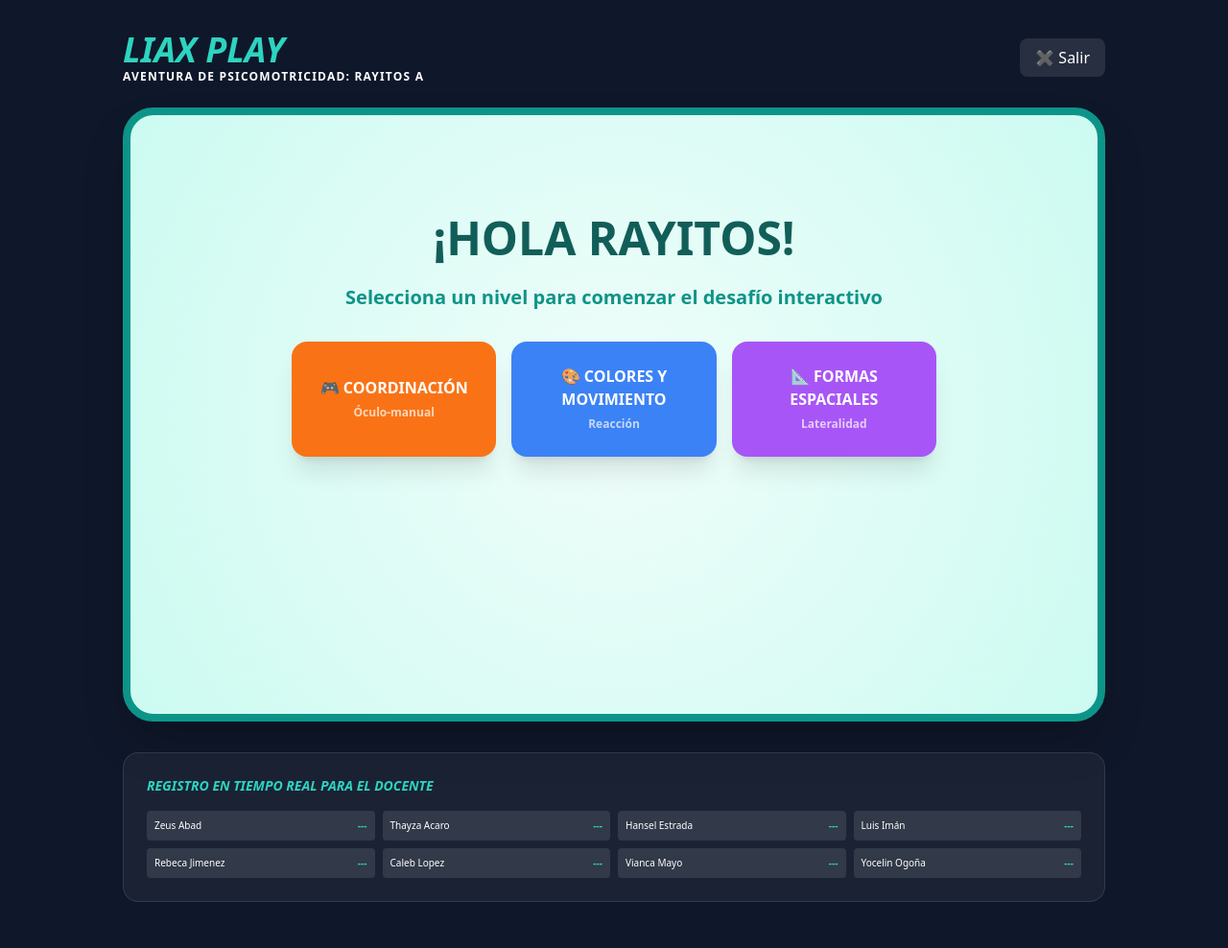
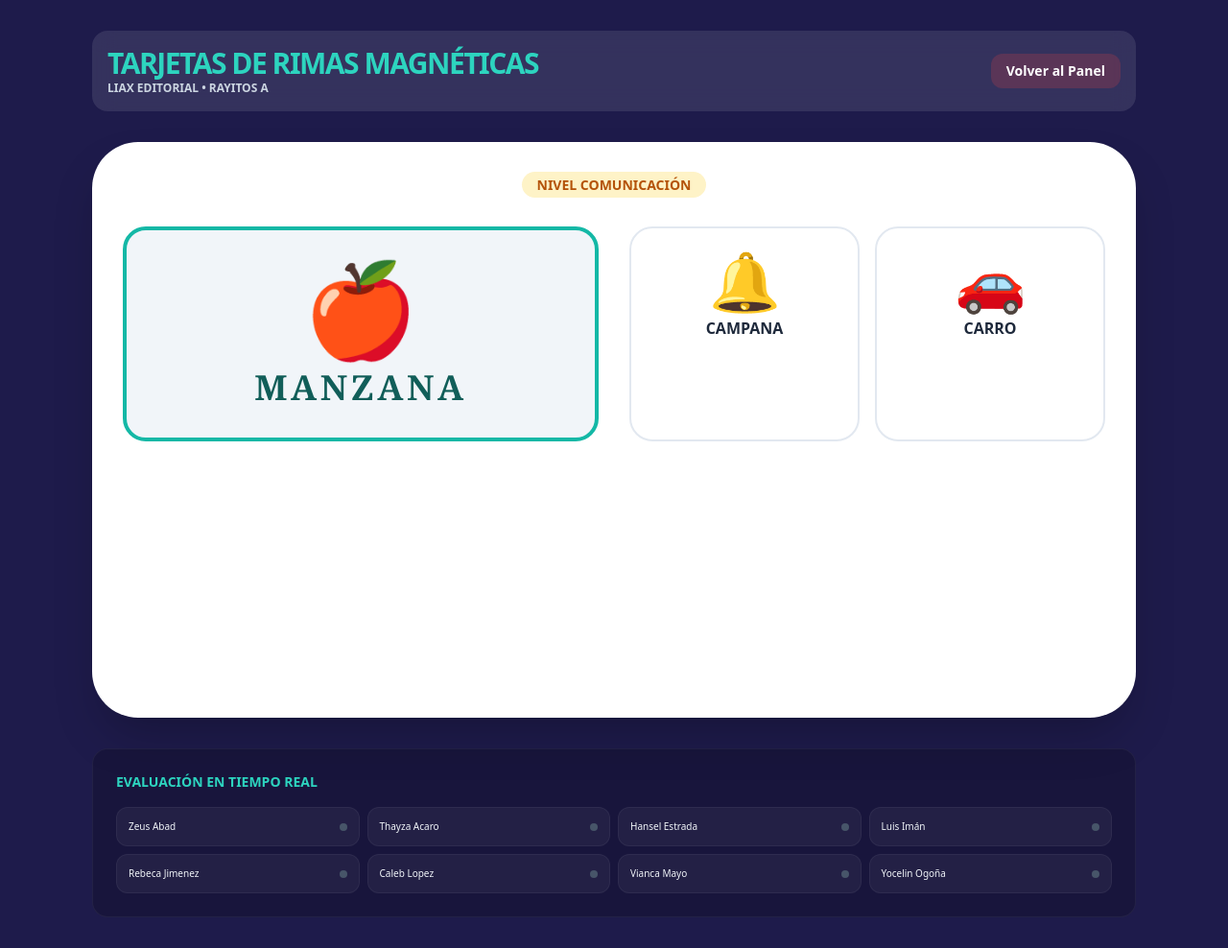
Before and after one commit to jcorrea647/liax-piloto, a plain HTML site: page recurso.html in a window 1280 px wide. Shown: the whole page at 96% size. Drawn offline with nearby package versions, Linux system fonts and the light colour scheme.

Commit message:
Update recurso.html

```diff
--- a/recurso.html
+++ b/recurso.html
@@ -3,107 +3,124 @@
 <head>
     <meta charset="UTF-8">
     <meta name="viewport" content="width=device-width, initial-scale=1.0">
-    <title>LIAX INTERACTIVE - Rayitos 5 Años</title>
+    <title>LIAX PREMIUM - Recursos Pedagógicos</title>
     <script src="https://cdn.tailwindcss.com"></script>
     <style>
-        .game-canvas { background: radial-gradient(circle, #f0fdfa 0%, #ccfbf1 100%); min-height: 80vh; border-radius: 2rem; border: 8px solid #0d9488; position: relative; overflow: hidden; }
-        .token { transition: all 0.5s cubic-bezier(0.175, 0.885, 0.32, 1.275); cursor: pointer; }
-        .token:hover { transform: scale(1.1) rotate(5deg); }
-        .drop-zone { border: 4px dashed #0d9488; border-radius: 1rem; background: rgba(255,255,255,0.5); }
-        @keyframes float { 0% { transform: translateY(0px); } 50% { transform: translateY(-10px); } 100% { transform: translateY(0px); } }
-        .floating { animation: float 3s ease-in-out infinite; }
+        .card-inner { transition: transform 0.6s; transform-style: preserve-3d; }
+        .flipped { transform: rotateY(180deg); }
+        .puzzle-piece { cursor: grab; filter: drop-shadow(0 4px 6px rgba(0,0,0,0.1)); }
+        .puzzle-piece:active { cursor: grabbing; scale: 1.1; }
     </style>
 </head>
-<body class="bg-slate-900 p-4 md:p-8 font-sans">
+<body class="bg-indigo-950 min-h-screen text-slate-100 font-sans">
 
-    <div id="game-container" class="max-w-5xl mx-auto">
-        <header class="flex justify-between items-center mb-6 no-print">
+    <div class="max-w-6xl mx-auto p-4 md:p-8">
+        <div class="flex justify-between items-center mb-8 bg-white/10 p-4 rounded-2xl backdrop-blur-md">
             <div>
-                <h1 class="text-4xl font-black text-teal-400 italic">LIAX PLAY</h1>
-                <p class="text-white text-xs uppercase tracking-widest font-bold">Aventura de Psicomotricidad: Rayitos A</p>
+                <h1 id="resource-title" class="text-3xl font-black text-teal-400 uppercase tracking-tighter">Cargando Recurso...</h1>
+                <p id="resource-subtitle" class="text-xs font-bold text-slate-300">LIAX EDITORIAL • RAYITOS A</p>
             </div>
-            <button onclick="window.location.href='index.html'" class="bg-white/10 text-white px-4 py-2 rounded-lg hover:bg-white/20">✖ Salir</button>
-        </header>
+            <button onclick="location.href='index.html'" class="bg-red-500/20 hover:bg-red-500 text-white px-4 py-2 rounded-xl text-sm font-bold transition-all">Volver al Panel</button>
+        </div>
 
-        <div class="game-canvas p-8 shadow-2xl relative">
-            <div id="setup" class="text-center py-20">
-                <h2 class="text-5xl font-black text-teal-800 mb-4 floating">¡HOLA RAYITOS!</h2>
-                <p class="text-xl text-teal-600 mb-8 font-bold">Selecciona un nivel para comenzar el desafío interactivo</p>
-                <div class="grid grid-cols-1 md:grid-cols-3 gap-4 max-w-2xl mx-auto">
-                    <button onclick="startGame('coordinacion')" class="bg-orange-500 hover:bg-orange-600 text-white p-6 rounded-2xl font-black shadow-xl transform transition hover:-translate-y-2">🎮 COORDINACIÓN<br><span class="text-xs opacity-70">Óculo-manual</span></button>
-                    <button onclick="startGame('colores')" class="bg-blue-500 hover:bg-blue-600 text-white p-6 rounded-2xl font-black shadow-xl transform transition hover:-translate-y-2">🎨 COLORES Y MOVIMIENTO<br><span class="text-xs opacity-70">Reacción</span></button>
-                    <button onclick="startGame('formas')" class="bg-purple-500 hover:bg-purple-600 text-white p-6 rounded-2xl font-black shadow-xl transform transition hover:-translate-y-2">📐 FORMAS ESPACIALES<br><span class="text-xs opacity-70">Lateralidad</span></button>
-                </div>
+        <div id="main-stage" class="bg-white rounded-[3rem] p-8 shadow-2xl min-h-[600px] text-slate-800 relative">
             </div>
 
-            <div id="play-area" class="hidden">
-                <div class="flex justify-between items-center mb-10">
-                    <div id="player-tag" class="bg-teal-800 text-white px-6 py-2 rounded-full font-bold text-lg shadow-lg">Alumno: <span id="current-student">...</span></div>
-                    <div class="text-3xl font-bold text-teal-800">Puntos: <span id="score">0</span></div>
-                </div>
-
-                <div class="grid grid-cols-2 gap-10">
-                    <div id="task-area" class="drop-zone h-64 flex items-center justify-center text-6xl shadow-inner">
-                        </div>
-                    <div id="options" class="grid grid-cols-2 gap-4">
-                        </div>
-                </div>
-            </div>
-        </div>
-
-        <div class="mt-8 bg-white/5 p-6 rounded-2xl border border-white/10 no-print">
-            <h3 class="text-teal-400 font-bold mb-4 uppercase text-sm italic">Registro en Tiempo Real para el Docente</h3>
-            <div id="teacher-log" class="grid grid-cols-2 md:grid-cols-4 gap-2">
-                </div>
+        <div class="mt-8 bg-black/20 p-6 rounded-2xl no-print border border-white/5">
+            <h3 class="text-teal-400 font-black text-sm mb-4 uppercase">Evaluación en tiempo real</h3>
+            <div id="student-grid" class="grid grid-cols-2 md:grid-cols-4 gap-2"></div>
         </div>
     </div>
 
     <script>
+        const params = new URLSearchParams(window.location.search);
+        const logro = params.get('logro') || 'esperado';
+        const tipo = params.get('tipo') || 'juego';
+
+        const stage = document.getElementById('main-stage');
+        const title = document.getElementById('resource-title');
+        const grid = document.getElementById('student-grid');
         const alumnos = ["Zeus Abad", "Thayza Acaro", "Hansel Estrada", "Luis Imán", "Rebeca Jimenez", "Caleb Lopez", "Vianca Mayo", "Yocelin Ogoña"];
-        let score = 0;
 
-        function startGame(tipo) {
-            document.getElementById('setup').classList.add('hidden');
-            document.getElementById('play-area').classList.remove('hidden');
-            nextTurn();
+        // LÓGICA DE GENERACIÓN DE RECURSOS
+        function init() {
+            renderStudentGrid();
+
+            if (tipo === 'juego' && logro === 'destacado') renderPuzzle();
+            else if (tipo === 'juego' && logro === 'descendido') renderMemoria();
+            else renderRimas();
         }
 
-        function nextTurn() {
-            const randomStudent = alumnos[Math.floor(Math.random() * alumnos.length)];
-            document.getElementById('current-student').innerText = randomStudent;
-
-            const taskArea = document.getElementById('task-area');
-            const options = document.getElementById('options');
-
-            // Ejemplo de Juego de Colores
-            taskArea.innerHTML = "🔴"; // Objetivo
-            options.innerHTML = `
-                <button onclick="check(true)" class="token text-5xl bg-white p-6 rounded-3xl shadow-lg">🔴</button>
-                <button onclick="check(false)" class="token text-5xl bg-white p-6 rounded-3xl shadow-lg">🔵</button>
-                <button onclick="check(false)" class="token text-5xl bg-white p-6 rounded-3xl shadow-lg">🟡</button>
-                <button onclick="check(false)" class="token text-5xl bg-white p-6 rounded-3xl shadow-lg">🟢</button>
+        // --- RECURSO 1: TARJETAS DE RIMAS (COMUNICACIÓN) ---
+        function renderRimas() {
+            title.innerText = "Tarjetas de Rimas Magnéticas";
+            stage.innerHTML = `
+                <div class="text-center mb-8"><span class="bg-amber-100 text-amber-700 px-4 py-1 rounded-full font-bold text-sm">NIVEL COMUNICACIÓN</span></div>
+                <div class="grid grid-cols-1 md:grid-cols-2 gap-8 h-full">
+                    <div class="bg-slate-100 p-8 rounded-3xl border-4 border-teal-500 flex flex-col items-center justify-center">
+                        <div class="text-8xl mb-4">🍎</div>
+                        <p class="text-4xl font-black uppercase text-teal-800 font-serif tracking-widest">MANZANA</p>
+                    </div>
+                    <div class="grid grid-cols-2 gap-4">
+                        <div onclick="checkRhyme(true)" class="bg-white border-2 border-slate-200 p-6 rounded-3xl hover:border-teal-500 cursor-pointer flex flex-col items-center">
+                            <span class="text-6xl mb-2">🔔</span><p class="font-bold">CAMPANA</p>
+                        </div>
+                        <div onclick="checkRhyme(false)" class="bg-white border-2 border-slate-200 p-6 rounded-3xl hover:border-teal-500 cursor-pointer flex flex-col items-center">
+                            <span class="text-6xl mb-2">🚗</span><p class="font-bold">CARRO</p>
+                        </div>
+                    </div>
+                </div>
             `;
         }
 
-        function check(isCorrect) {
-            if(isCorrect) {
-                score += 10;
-                document.getElementById('score').innerText = score;
-                alert("¡Excelente trabajo!");
-            }
-            nextTurn();
+        // --- RECURSO 2: PUZZLE DE FORMAS (DESTACADO) ---
+        function renderPuzzle() {
+            title.innerText = "Desafío de Encastre Lógico";
+            stage.innerHTML = `
+                <div class="text-center mb-6 text-slate-400 font-bold uppercase text-xs">Arrastra la pieza a su sombra correcta</div>
+                <div class="flex justify-around items-center h-96">
+                    <div class="puzzle-piece text-9xl" draggable="true">⭐</div>
+                    <div class="w-40 h-40 border-8 border-dashed border-slate-200 rounded-full flex items-center justify-center text-slate-100 text-6xl">⭐</div>
+                </div>
+            `;
         }
 
-        // Generar log de profesor
-        const log = document.getElementById('teacher-log');
-        alumnos.forEach(name => {
-            log.innerHTML += `
-                <div class="bg-white/10 p-2 rounded text-[10px] text-white flex justify-between">
-                    <span>${name}</span>
-                    <span class="text-teal-400 font-bold">---</span>
+        // --- RECURSO 3: MEMORIA PSICOMOTRIZ (DESCENDIDO) ---
+        function renderMemoria() {
+            title.innerText = "Memoria de Movimientos";
+            const icons = ['🦒', '🦒', '🐸', '🐸', '🦀', '🦀'];
+            icons.sort(() => Math.random() - 0.5);
+
+            stage.innerHTML = `
+                <div class="grid grid-cols-3 gap-4 max-w-lg mx-auto">
+                    ${icons.map(icon => `
+                        <div onclick="this.classList.toggle('flipped')" class="card-inner w-full h-32 relative cursor-pointer">
+                            <div class="absolute inset-0 bg-teal-500 rounded-2xl flex items-center justify-center text-white text-4xl font-bold">?</div>
+                            <div class="absolute inset-0 bg-white border-4 border-teal-500 rounded-2xl flex items-center justify-center text-6xl" style="backface-visibility: hidden; transform: rotateY(180deg);">${icon}</div>
+                        </div>
+                    `).join('')}
                 </div>
             `;
-        });
+        }
+
+        function renderStudentGrid() {
+            alumnos.forEach(name => {
+                grid.innerHTML += `
+                    <div class="bg-white/5 p-3 rounded-xl flex justify-between items-center border border-white/5">
+                        <span class="text-[10px] font-medium">${name}</span>
+                        <div class="flex gap-1">
+                            <div class="w-2 h-2 rounded-full bg-slate-600"></div>
+                        </div>
+                    </div>
+                `;
+            });
+        }
+
+        function checkRhyme(isCorrect) {
+            alert(isCorrect ? "¡Excelente! Riman igual." : "¡Casi! Intenta otra vez.");
+        }
+
+        init();
     </script>
 </body>
 </html>
```
